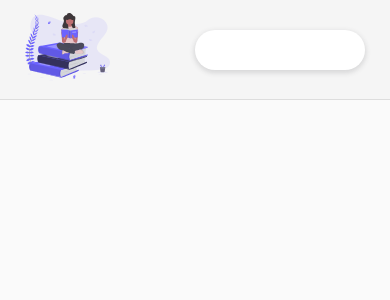
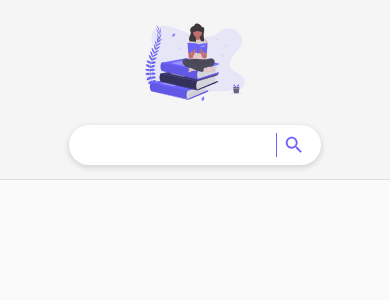
Before and after one commit to Simplicio-b/google-api-books, a React (Create React App) app: page /search in a window 390 px wide. Shown: the top 300 px of the page. Built offline with nearby package versions, Linux system fonts and the light colour scheme.

Commit message:
ajustes para cumprir a ultima estoria, ajustes visuais

```diff
--- a/src/components/CardBook/index.js
+++ b/src/components/CardBook/index.js
@@ -9,7 +9,6 @@ import { useStyles } from './styles'
 
 function CardBook({ data }) {
     const classes = useStyles()
-
     return (
         <div className={classes.root}>
 
--- a/src/components/InputSearch/index.js
+++ b/src/components/InputSearch/index.js
@@ -38,7 +38,7 @@ function InputSearch(props) {
             <input type="text" value={search} onChange={e => handleInputSearch(e.target.value)} className={classes.input} />
 
             <button type="submit" className={classes.btn}>
-                <SearchIcon style={{ color: "#6c63ff" }} />
+                <SearchIcon style={{ color: "#6c63ff", fontSize: 22 }} />
             </button>
         </form>
     )
--- a/src/components/InputSearch/styles.js
+++ b/src/components/InputSearch/styles.js
@@ -5,7 +5,7 @@ export const useStyles = makeStyles((theme) => ({
         padding: '8px 10px',
         height: 40,
         display: 'flex',
-        width: '50%',
+        minWidth: '60%',
         borderRadius: 24,
         boxShadow: '0 2px 5px 1px rgb(64 60 67 / 16%)',
         backgroundColor: '#fff'
--- a/src/screens/Main/index.js
+++ b/src/screens/Main/index.js
@@ -12,7 +12,7 @@ import logo from '../../assets/logo.svg'
 import CssBaseline from '@material-ui/core/CssBaseline'
 import Container from '@material-ui/core/Container'
 import InputSearch from '../../components/InputSearch'
-// import Grid from '@material-ui/core/Grid'
+import Grid from '@material-ui/core/Grid'
 
 // styles
 import { useStyles } from './styles'
@@ -37,12 +37,12 @@ function Main(props) {
         <div className={classes.root}>
             <CssBaseline />
             <Container fixed className={classes.container}>
-                {/* <Grid item xs={12} > */}
+                <Grid item xs={12} className={classes.contentLogo}>
                     <img src={logo} className={classes.image} alt="logo" />
-                {/* </Grid> */}
-                {/* <Grid style={{ backgroundColor: "#409" }} item xs={12}> */}
+                </Grid>
+                <Grid item xs={12} className={classes.contentInput}>
                     <InputSearch />
-                {/* </Grid> */}
+                </Grid>
             </Container>
         </div>
     )
--- a/src/screens/Main/styles.js
+++ b/src/screens/Main/styles.js
@@ -9,13 +9,22 @@ export const useStyles = makeStyles((theme) => ({
     container: {
         display: 'flex',
         flexDirection: 'column',
-        alignItems: 'center',
-        justifyContent: 'center',
-        height: '100vh'
+        height: '100vh',
+        // backgroundColor: "#F5F501"
     },
     image: {
         width: 180,
         height: 180,
         marginBottom: 15
+    },
+    contentLogo: {
+        display: 'flex',
+        alignItems: 'flex-end',
+        justifyContent: 'center'
+    },
+    contentInput: {
+        display: 'flex',
+        alignItems: 'flex-start',
+        justifyContent: 'center'
     }
 }))
--- a/src/screens/SearchResult/index.js
+++ b/src/screens/SearchResult/index.js
@@ -26,6 +26,7 @@ import logo from '../../assets/logo.svg'
 
 // styles
 import { useStyles } from './styles'
+import useMediaQuery from '@material-ui/core/useMediaQuery'
 
 function ElevationScroll(props) {
   const { children, window } = props;
@@ -46,6 +47,7 @@ ElevationScroll.propTypes = {
 }
 
 function SearchResult(props) {
+    const matches = useMediaQuery('(min-width:600px)');
 
     const classes = useStyles()
 
@@ -58,16 +60,30 @@ function SearchResult(props) {
         handlePagination
     } = props
 
+    console.log(matches)
+
     return (
         <>
             <CssBaseline />
 
                 <ElevationScroll {...props}>
-                    <AppBar className={classes.appBar}>
+                    <AppBar className={classes.appBar}
+                        style={{
+                            flexDirection: matches ? 'row' : 'column',
+                            justifyContent: matches ? 'space-between' : 'space-around',
+                            minHeight:  matches ? 100 : 180,
+                            paddingBottom: matches ? '' : 10,
+                            paddingTop: matches ? '' : 10,
+                        }}
+                    >
                         <Link to="/">
                             <img
+                                style={{
+                                    height: matches ? '' : 100,
+                                    width: matches ? '' : 100,
+                                }}
+                                className={classes.image}
                                 src={logo}
-                                className={classes.image}
                                 alt="logo"
                             />
                         </Link>
--- a/src/screens/SearchResult/styles.js
+++ b/src/screens/SearchResult/styles.js
@@ -10,7 +10,7 @@ export const useStyles = makeStyles((theme) => ({
         color: '#556',
         // boxShadow: '0 1px 6px 0 rgb(32 33 36 / 28%)',
         padding: '0px 25px',
-        height: 100,
+        minHeight: 100,
         display: 'flex',
         alignItems: 'center',
         flexDirection: 'row',
@@ -18,6 +18,9 @@ export const useStyles = makeStyles((theme) => ({
         borderBottom: '1.8px solid #ddd'
     },
     contentPagination: {
-        display: 'flex', justifyContent: 'center', alignItems: 'center', paddingBottom: 30
+        display: 'flex',
+        justifyContent: 'center',
+        alignItems: 'center',
+        paddingBottom: 30
     }
 }))
--- a/src/service/config.js
+++ b/src/service/config.js
@@ -1,2 +1,2 @@
 export const API_BASE = 'https://www.googleapis.com/books/v1'
-export const AUTHENTICAION = ''
+export const AUTHENTICAION = 'AIzaSyDQeU2PVvIdtNXJTlWmZbNfPX5m8IJRhIQ'
```
